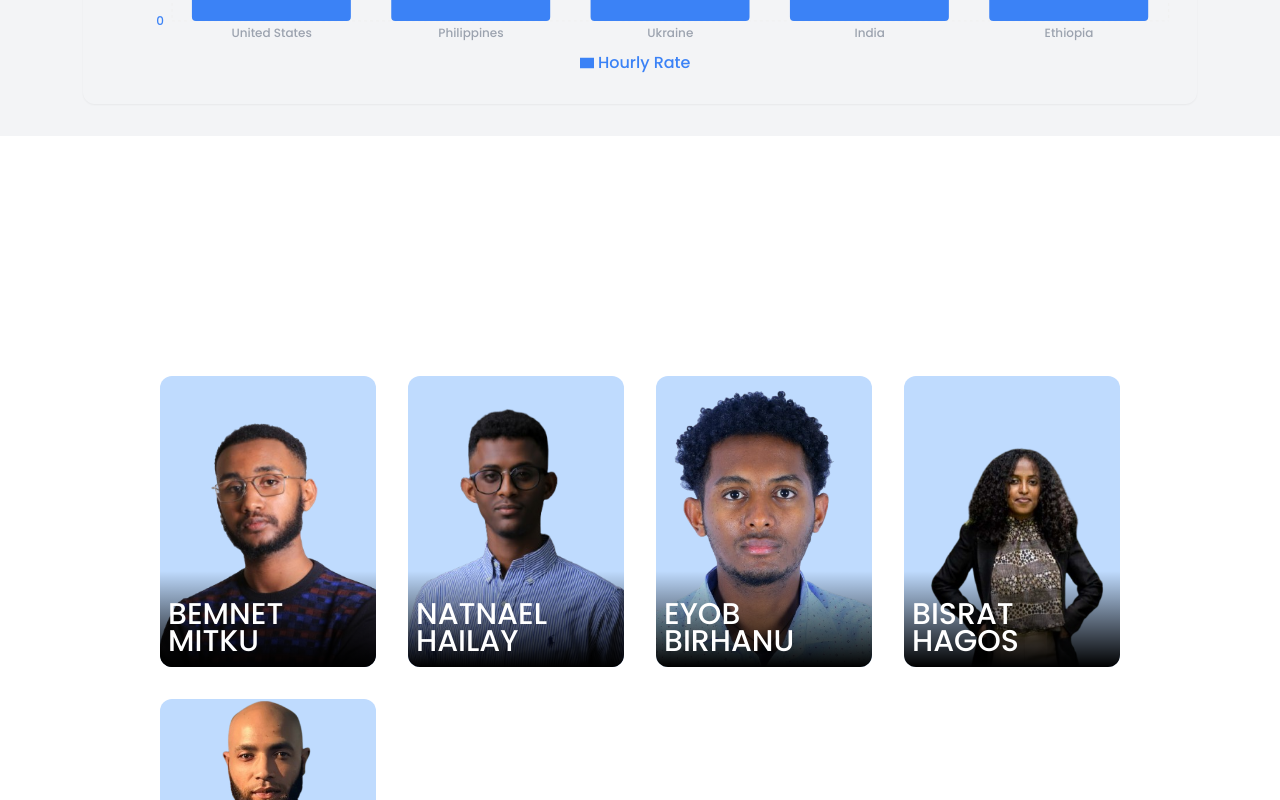
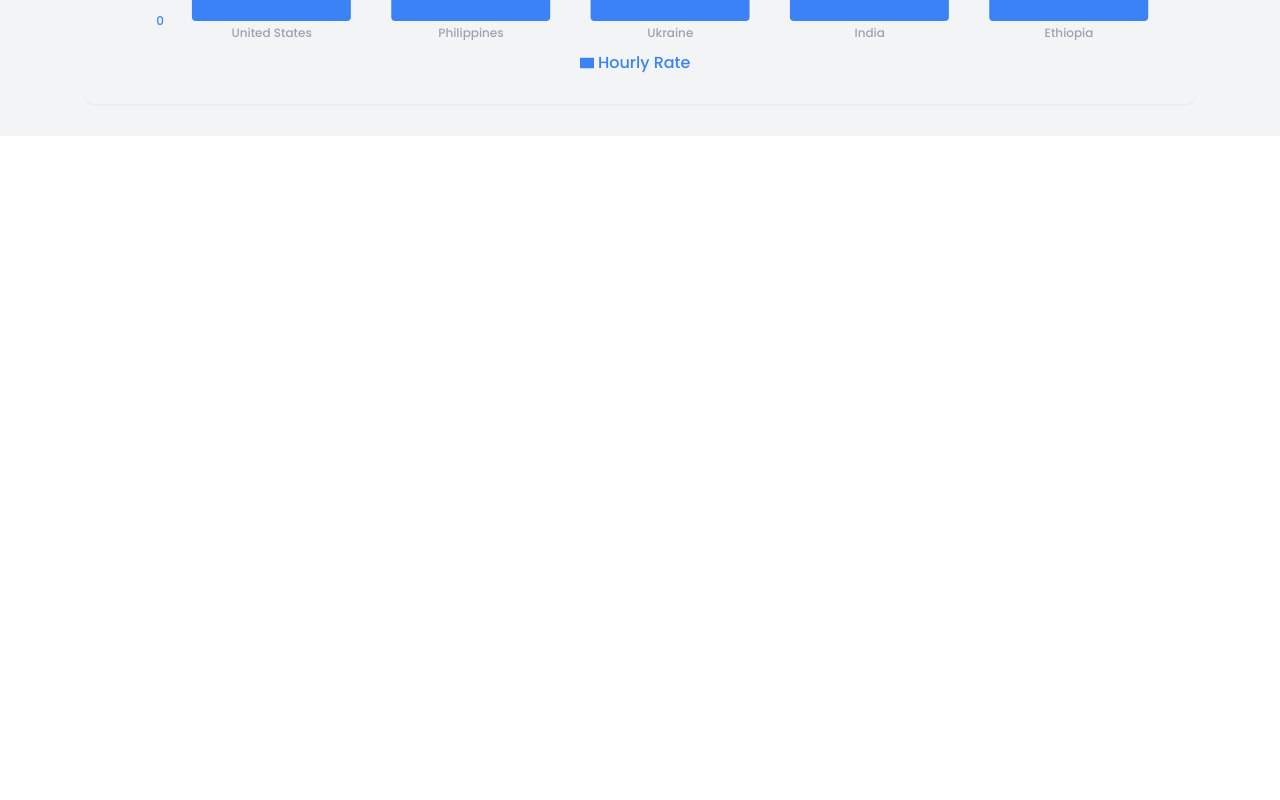
Before and after one commit to Conquer-Agency/Nileode-new, a React (Vite) app: page / in a window 1280 px wide. Shown: the part 2540-3340 px from the top of the page. Built offline with nearby package versions, Linux system fonts and the light colour scheme.

Commit message:
removed teams

```diff
--- a/src/App.tsx
+++ b/src/App.tsx
@@ -10,7 +10,7 @@ import ProjectsSection from "./components/Screen/HomePage/ProjectsSection";
 import { TapeSection } from "./components/Tape";
 import FAQSection from "./components/Screen/HomePage/FaqSection";
 import CTASection from "./components/Screen/HomePage/CtaSection";
-import TeamSection from "./components/Screen/HomePage/TeamSection";
+// import TeamSection from "./components/Screen/HomePage/TeamSection";
 import { TestimonialsSection } from "./components/Screen/HomePage/TestimonialSection";
 import CostSaving from "./components/Screen/HomePage/CostSaving";
 
@@ -45,7 +45,7 @@ export default function App() {
       <HeroSection isLoading={isLoading} />
       <AboutSection />
       <CostSaving />
-      <TeamSection />
+      {/* <TeamSection /> */}
       <ProjectsSection />
       <CTASection />
       <TapeSection />
```
